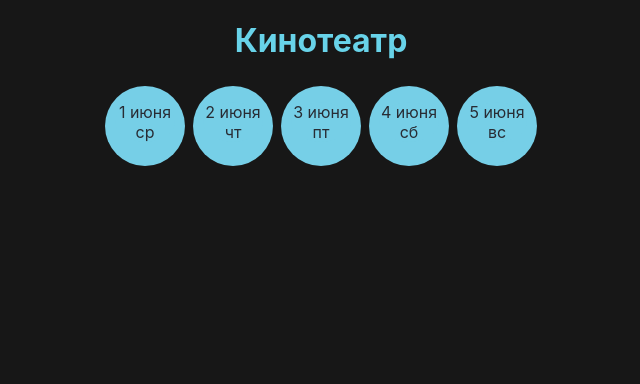
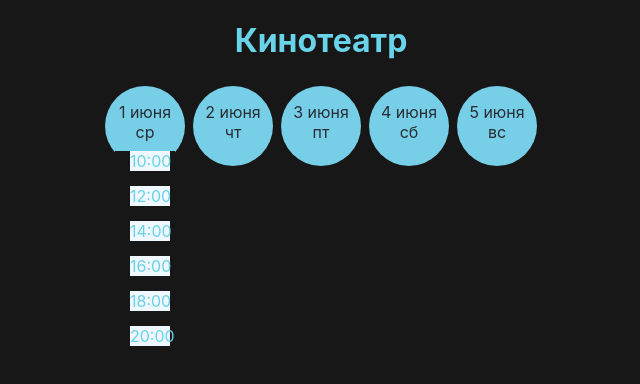
Before and after one commit to legkovaAnastasia/cinema, a React (Create React App) app: page / in a window 1280 px wide. Shown: the top 384 px of the page, without its empty margins (319-959 px from the left). Built offline with nearby package versions, Linux system fonts and the light colour scheme.

Commit message:
remade_calendar

```diff
--- a/src/Components/Calendar.js
+++ b/src/Components/Calendar.js
@@ -4,37 +4,36 @@ import './Calendar.css'
 import Session from './Session'
 
 const Calendar = () => {
-    const [array, setArray] = useState([])
+    const [isActive, setActive] = useState(false);
+    // const [isActive, setActive] = useState()
 
-    useEffect(() => {
-        setArray(array);
-    }, [array])
+    // useEffect(() => {
+    //     setArray(array);
+    // }, [array])
 
+
+    // setSession(false)
     const sessionRender = () => {
 
-        let k = 8;
-
-        do {
-            k += 2
-            array.push(k)
-            setArray([array])
-
-        }
-        while (k < 20.00)
+        setActive(!isActive)
 
     }
-    // let newArray = array.toString().split(',').join('<br>')
 
 
     return (
         <div className="calendar">
-            <div className="date" onClick={sessionRender}><div className='content'>1 июня ср</div></div>
+            <div className="date" onClick={sessionRender}>
+                <div className='content'>
+                    1 июня ср
+                </div>
+                {/* <div> {isActive ? <Session /> : null} </div> */}
+<Session/>
+            </div>
             <div className="date"><div className='content'>2 июня чт</div></div>
             <div className="date"><div className='content'>3 июня пт</div></div>
             <div className="date"><div className='content'>4 июня сб</div></div>
             <div className="date"><div className='content'>5 июня вс</div></div>
             <div className='array'>
-                {array}
             </div>
         </div>
 
--- a/src/Components/Session.css
+++ b/src/Components/Session.css
@@ -1,8 +1,17 @@
 .session {
-    color: aliceblue;
+    /* color: aliceblue; */
 }
 
-.sessionList {
-    background-color: aqua;
-    color: black;
+/* .sessionList {
+    margin-top: 30px;
+    margin-right: 30px;
+    background-color: aliceblue;
+} */
+
+.session {
+align-content: center;
+    margin: 15px 30px 15px 15px;
+width: 40px;
+/* padding-right: 5px; */
+background-color: aliceblue;
 }
--- a/src/Components/Session.js
+++ b/src/Components/Session.js
@@ -1,15 +1,17 @@
 import './Session.css'
 
-const Session = ({array}) => {
-
+const Session = () => {
+    console.log(1234);
 
     return(
         <div className='sessionList'>
-
-10
-12
-
-    </div>
+            <div className='session'>10:00</div>
+            <div className='session'>12:00</div>
+            <div className='session'>14:00</div>
+            <div className='session'>16:00</div>
+            <div className='session'>18:00</div>
+            <div className='session'>20:00</div>
+          </div>
     )
 
 
```
